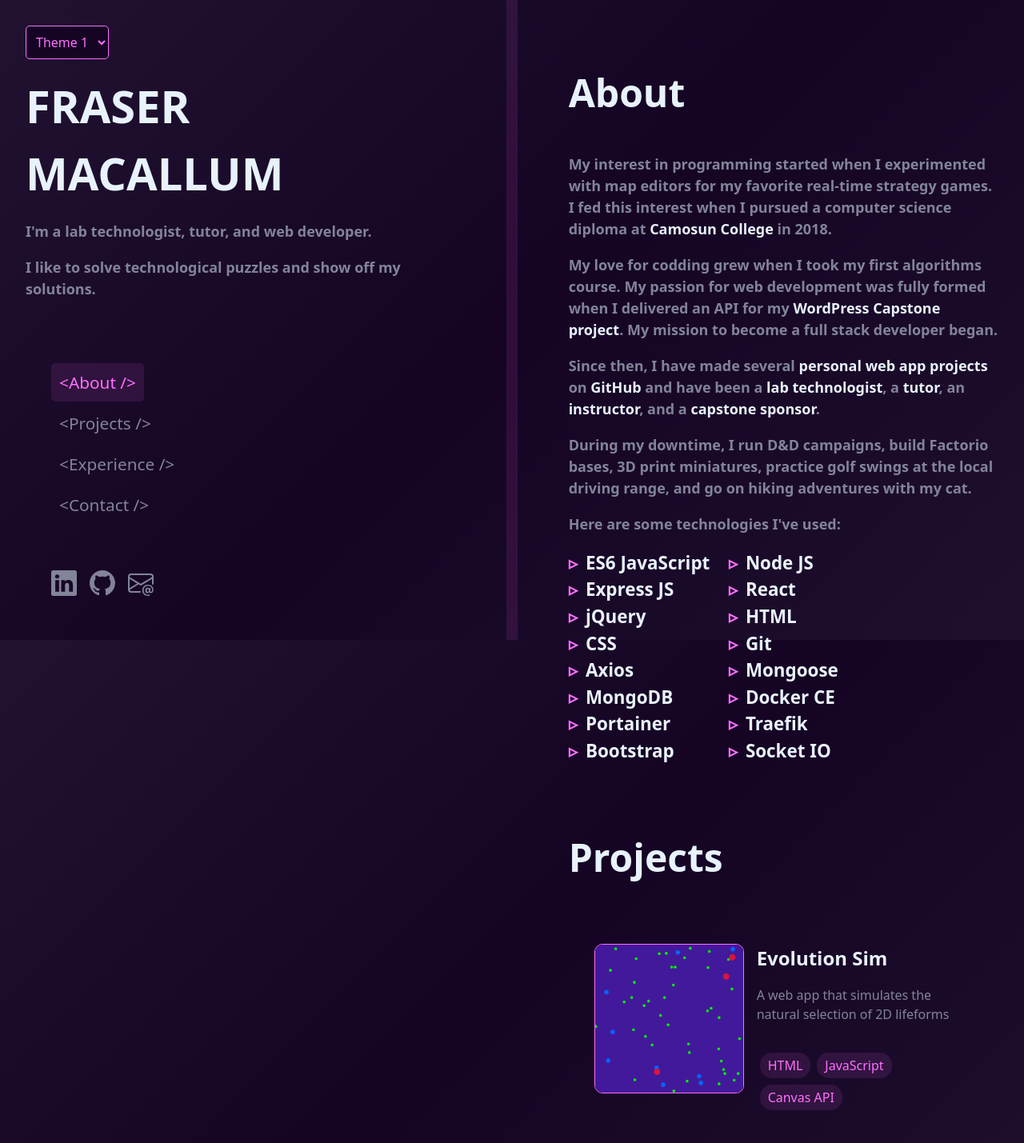
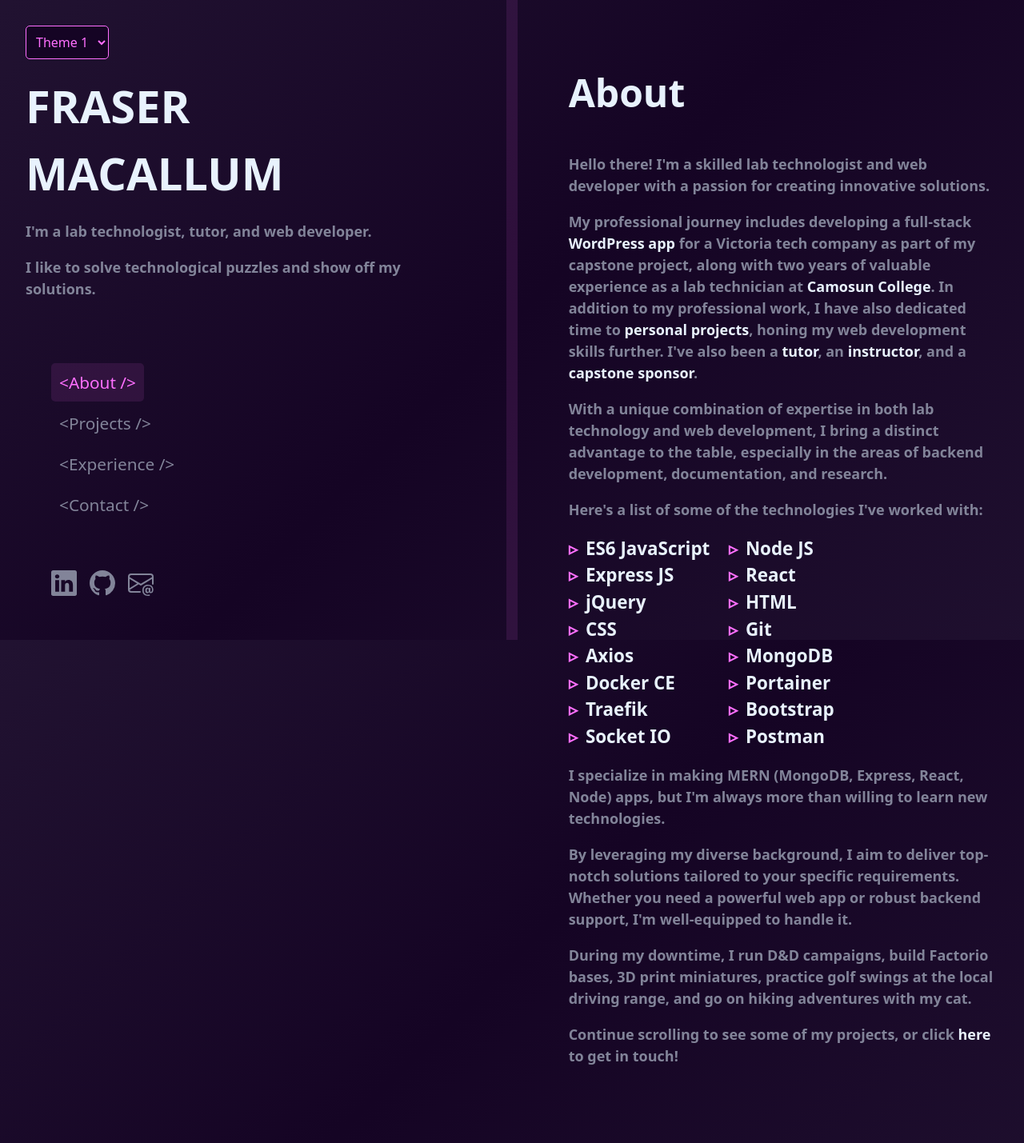
Before and after one commit to frayfray248/fraser-portfolio-v3, a Next.js app: page / in a window 1280 px wide. Shown: the top 1429 px of the page at 80% size. Built offline with nearby package versions, Linux system fonts and the light colour scheme.

Commit message:
Updated about

```diff
--- a/src/app/components/sections/About.js
+++ b/src/app/components/sections/About.js
@@ -1,7 +1,7 @@
 import Section from "../layout/Section"
 import GridList from "../layout/GridList"
 
-const About = ({ innerRef}) => {
+const About = ({ innerRef }) => {
 
     const technologies = [
         "ES6 JavaScript",
@@ -13,42 +13,50 @@ const About = ({ innerRef}) => {
         "CSS",
         "Git",
         "Axios",
-        "Mongoose",
         "MongoDB",
         "Docker CE",
         "Portainer",
         "Traefik",
         "Bootstrap",
         "Socket IO",
+        "Postman",
     ]
 
     return (
         <Section title="About" sectionId='about' ref={innerRef}>
             <p>
-                My interest in programming started when I experimented with map
-                editors for my favorite real-time strategy games.
-                I fed this interest when I pursued a computer science
-                diploma at <a href="https://camosun.ca/" target="_blank">Camosun College</a> in 2018.
+                Hello there! I'm a skilled lab technologist and web developer with a passion for creating innovative solutions.
             </p>
             <p>
-                My love for codding grew when I took my first algorithms
-                course. My passion for web development was fully formed when
-                I delivered an API for my <a href="http://capstone.camosun.ca/archived-capstone/June2020/public/TeamPages/Team%20Three%20Trees.php" target="_blank">WordPress Capstone project</a>.
-                My mission to become a full stack developer began.
+                My professional journey includes developing a full-stack <a href="http://capstone.camosun.ca/archived-capstone/June2020/public/TeamPages/Team%20Three%20Trees.php" target="_blank">WordPress app</a> for a Victoria tech company as part of my capstone project,
+                along with two years of valuable experience as a lab technician at <a href="https://camosun.ca/" target="_blank">Camosun College</a>.
+                In addition to my professional work, I have also dedicated time to <a href="#projects">personal projects</a>, honing my web
+                development skills further. I've also been a <a href="https://www.superprof.ca/post-secondary-technologies-lab-assistant-with-year-diploma-information-technology-tutor-students-with-lab-and-course-work.html" target="_blank">tutor</a>,
+                an <a href="#experience">instructor</a>, and a <a href="http://capstone.camosun.ca/cosc/2023" target="_blank">capstone sponsor</a>.
             </p>
             <p>
-                Since then, I have made several <a href="#projects">personal web app projects </a> on <a href="https://github.com/frayfray248" target="_blank">GitHub</a> and
-                have been a <a href="#experience">lab technologist</a>,
-                a <a href="https://www.superprof.ca/post-secondary-technologies-lab-assistant-with-year-diploma-information-technology-tutor-students-with-lab-and-course-work.html" target="_blank">tutor</a>, an <a href="#experience">instructor</a>,
-                and a <a href="http://capstone.camosun.ca/cosc/2023" target="_blank">capstone sponsor</a>.
+                With a unique combination of expertise in both lab technology and web development, I bring a distinct
+                advantage to the table, especially in the areas of backend development, documentation, and research.
             </p>
             <p>
-                During my downtime, I run D&D campaigns, build Factorio bases,
-                3D print miniatures, practice golf swings at the local driving
-                range, and go on hiking adventures with my cat.
+                Here's a list of some of the technologies I've worked with:
             </p>
-            <p>Here are some technologies I've used:</p>
             <GridList items={technologies} />
+            <p>
+                I specialize in making MERN (MongoDB, Express, React, Node) apps, but I'm always more than willing to learn new technologies.
+            </p>
+            <p>
+                By leveraging my diverse background, I aim to deliver top-notch solutions tailored to your specific
+                requirements. Whether you need a powerful web app or robust backend support, I'm well-equipped to handle it.
+            </p>
+            <p>
+            During my downtime, I run D&D campaigns, build Factorio bases, 3D print miniatures, practice golf swings at the local driving range, and go on hiking adventures with my cat.
+            </p>
+            <p>
+                Continue scrolling to see some of my projects, or click <a href="#contact">here</a> to get in touch!
+            </p>
+
+
         </Section>
     )
 }
```
